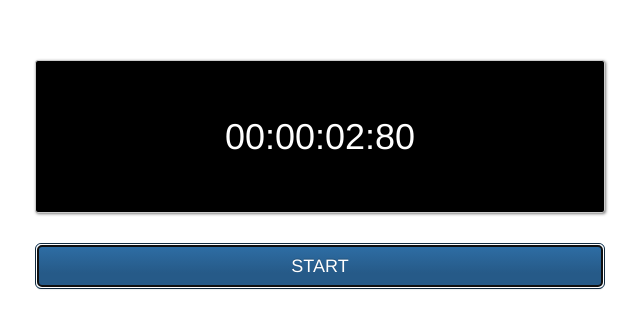
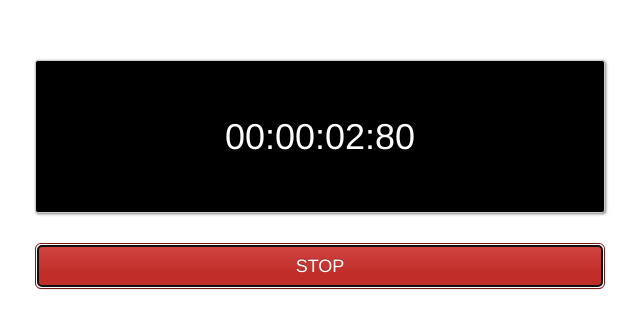
Before and after one commit to hfujita500/htmlproject, a plain HTML site: page Chap6/index.html in a window 1280 px wide. Both pictures are taken after a click on the button "START". Shown: the whole page, without its empty margins (320-960 px from the left). Drawn offline with nearby package versions, Linux system fonts and the light colour scheme.

Commit message:
chap6_finish

```diff
--- a/Chap6/index.html
+++ b/Chap6/index.html
@@ -35,11 +35,26 @@
 			return value;
 		}
 
+		var timer_id;
+
 		document.getElementById('start_stop').addEventListener('click', function() {
+			if (this.innerHTML === 'START') {
+				start = new Date();
 
-			start = new Date();
+				timer_id = setInterval(goTimer, 10);
 
-			setInterval(goTimer, 10);
+				this.innerHTML = 'STOP';
+				this.classList.remove('btn-primary');
+				this.classList.add('btn-danger');
+
+			} else {
+				clearInterval(timer_id);
+
+				this.innerHTML = 'START';
+				this.classList.remove('btn-danger');
+				this.classList.add('btn-primary');
+
+			}
 
 		});
 
```
